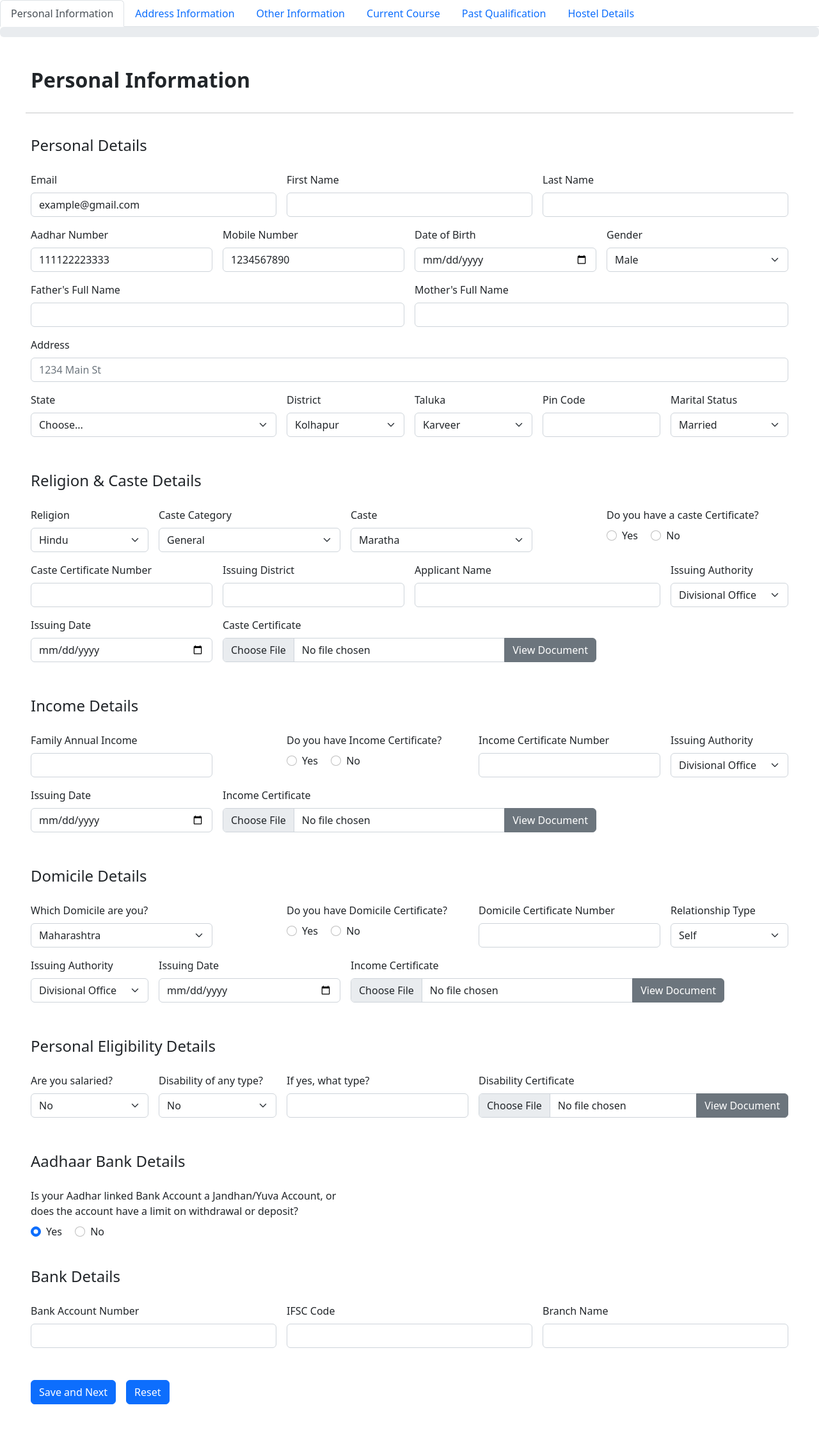
After one commit to siddhesh-desai/CollegeShip, a Node server app: page /user/pi in a window 1280 px wide. The commit adds this page. Shown: the whole page at 64% size. Run offline with Node 20, Linux system fonts and the light colour scheme; the visitor is signed in with stand-in values (Sample User, id 1); some libraries are stand-ins or nearby versions.

Commit message:
add pi route

```diff
--- a/user/app.js
+++ b/user/app.js
@@ -24,4 +24,8 @@ mongoose.connect(dbURI, { useNewUrlParser: true, useUnifiedTopology: true, useCr
 app.get('*', checkUser);
 app.get('/', (req, res) => res.render('home'));
 app.get('/dashboard', requireAuth, (req, res) => res.render('userDashboard'));
+app.get("/user/pi", requireAuth, (req, res) => {
+  console.log(req.user.id)
+  res.render("personalInformation")
+})
 app.use(authRoutes);
--- a/user/middleware/authMiddleware.js
+++ b/user/middleware/authMiddleware.js
@@ -11,7 +11,8 @@ const requireAuth = (req, res, next) => {
         console.log(err.message);
         res.redirect('/login');
       } else {
-        console.log(decodedToken);
+        // console.log(decodedToken);
+        req.user = decodedToken
         next();
       }
     });
--- a/user/views/home.ejs
+++ b/user/views/home.ejs
@@ -7,7 +7,7 @@
   <div class="headings">
     <h2>CollegeShip</h2>
     <h3></h3>
-    <a href="/dashboard" class="btn">Apply for Scholarship</a>
+    <a href="/user/pi" class="btn">Apply for Scholarship</a>
   </div>
 </header>
 
--- /dev/null
+++ b/user/views/personalInformation.ejs
@@ -0,0 +1,446 @@
+<!DOCTYPE html>
+<html lang="en">
+
+<head>
+    <meta charset="utf-8" />
+    <meta name="viewport" content="width=device-width, initial-scale=1" />
+    <title>Personal Information</title>
+    <link href="https://cdn.jsdelivr.net/npm/bootstrap@5.2.0-beta1/dist/css/bootstrap.min.css" rel="stylesheet"
+        integrity="sha384-0evHe/X+R7YkIZDRvuzKMRqM+OrBnVFBL6DOitfPri4tjfHxaWutUpFmBp4vmVor" crossorigin="anonymous" />
+</head>
+
+<body>
+    <ul class="nav nav-tabs">
+        <li class="nav-item">
+            <a class="nav-link active" aria-current="page" href="#">Personal Information</a>
+        </li>
+        <li class="nav-item">
+            <a class="nav-link" href="#">Address Information</a>
+        </li>
+        <li class="nav-item">
+            <a class="nav-link" href="#">Other Information</a>
+        </li>
+        <li class="nav-item">
+            <a class="nav-link" href="#">Current Course</a>
+        </li>
+        <li class="nav-item">
+            <a class="nav-link" href="#">Past Qualification</a>
+        </li>
+        <li class="nav-item">
+            <a class="nav-link" href="#">Hostel Details</a>
+        </li>
+    </ul>
+
+    <div class="progress">
+        <div class="progress-bar" role="progressbar" style="width: 0%" aria-valuenow="25" aria-valuemin="0"
+            aria-valuemax="100">
+            0% Completed
+        </div>
+    </div>
+
+    <div class="card-body p-4 p-sm-5">
+        <form class="row g-3">
+            <legend>
+                <h2><b>Personal Information</b></h2>
+            </legend>
+            <hr />
+            <legend>Personal Details</legend>
+            <div class="col-md-4">
+                <label for="inputEmail4" class="form-label">Email</label>
+                <input type="email" class="form-control" value="example@gmail.com" id="inputEmail4" readonly />
+            </div>
+            <div class="col-md-4">
+                <label for="inputPassword4" class="form-label">First Name</label>
+                <input type="text" class="form-control" id="inputname4" required />
+            </div>
+            <div class="col-md-4">
+                <label for="inputPassword4" class="form-label">Last Name</label>
+                <input type="text" class="form-control" id="inputname5" />
+            </div>
+            <div class="col-md-3">
+                <label for="inputZip" class="form-label">Aadhar Number</label>
+                <input type="text" class="form-control" value="111122223333" id="inputZip" readonly />
+            </div>
+            <div class="col-md-3">
+                <label for="inputZip" class="form-label">Mobile Number</label>
+                <input type="text" class="form-control" value="1234567890" id="inputZip" readonly />
+            </div>
+            <div class="col-md-3">
+                <label for="inputZip" class="form-label">Date of Birth</label>
+                <input type="date" class="form-control" id="inputZip" />
+            </div>
+            <div class="col-md-3">
+                <label for="inputState" class="form-label">Gender</label>
+                <select id="inputState" class="form-select">
+                    <option>Male</option>
+                    <option>Female</option>
+                    <option>Others</option>
+                </select>
+            </div>
+            <div class="col-md-6">
+                <label for="inputPassword4" class="form-label">Father's Full Name</label>
+                <input type="text" class="form-control" id="inputname5" />
+            </div>
+            <div class="col-md-6">
+                <label for="inputPassword4" class="form-label">Mother's Full Name</label>
+                <input type="text" class="form-control" id="inputname5" />
+            </div>
+            <div class="col-12">
+                <label for="inputAddress" class="form-label">Address</label>
+                <input type="text" class="form-control" id="inputAddress" placeholder="1234 Main St" />
+            </div>
+
+            <div class="col-md-4">
+                <label for="inputState" class="form-label">State</label>
+                <select id="inputState" class="form-select">
+                    <option selected>Choose...</option>
+                    <option>Maharshtra</option>
+                    <option>Tamil Nadu</option>
+                </select>
+            </div>
+
+            <div class="col-md-2">
+                <label for="inputZip" class="form-label">District</label>
+                <select id="inputState" class="form-select">
+                    <option>Kolhapur</option>
+                    <option>Amhednagar</option>
+                    <option>Pune</option>
+                </select>
+            </div>
+
+            <div class="col-md-2">
+                <label for="inputZip" class="form-label">Taluka</label>
+                <select id="inputState" class="form-select">
+                    <option>Karveer</option>
+                    <option>Ichalkaranji</option>
+                    <option>Hatkalangle</option>
+                </select>
+            </div>
+
+            <div class="col-md-2">
+                <label for="inputZip" class="form-label">Pin Code</label>
+                <input type="text" class="form-control" id="inputZip" />
+            </div>
+
+            <div class="col-md-2">
+                <label for="inputState" class="form-label">Marital Status</label>
+                <select id="inputState" class="form-select">
+                    <option>Married</option>
+                    <option>Unmarried</option>
+                    <option>Divorcee</option>
+                </select>
+            </div>
+
+            <br />
+            <br />
+            <br />
+            <br />
+            <br />
+            <legend>Religion & Caste Details</legend>
+
+            <div class="col-md-2">
+                <label for="inputState" class="form-label">Religion</label>
+                <select id="inputState" class="form-select">
+                    <option>Hindu</option>
+                    <option>Islam</option>
+                    <option>Cristian</option>
+                    <option>Sikh</option>
+                </select>
+            </div>
+
+            <div class="col-md-3">
+                <label for="inputState" class="form-label">Caste Category</label>
+                <select id="inputState" class="form-select">
+                    <option>General</option>
+                    <option>ST</option>
+                    <option>SC</option>
+                    <option>SBC</option>
+                    <option>OBC</option>
+                </select>
+            </div>
+
+            <div class="col-md-3">
+                <label for="inputState" class="form-label">Caste</label>
+                <select id="inputState" class="form-select">
+                    <option>Maratha</option>
+                    <option>Gond</option>
+                    <option>Brahmin</option>
+                </select>
+            </div>
+
+            <div class="col-md-1"></div>
+
+            <div class="col-md-3">
+                <label for="inputState" class="form-label">Do you have a caste Certificate?</label>
+                <br />
+                <div class="form-check form-check-inline">
+                    <input class="form-check-input" type="radio" name="exampleRadios" id="exampleRadios1"
+                        value="option1" checked />
+                    <label class="form-check-label" for="exampleRadios1"> Yes </label>
+                </div>
+                <div class="form-check form-check-inline">
+                    <input class="form-check-input" type="radio" name="exampleRadios" id="exampleRadios2"
+                        value="option2" />
+                    <label class="form-check-label" for="exampleRadios2"> No </label>
+                </div>
+            </div>
+
+            <div class="col-md-3">
+                <label for="inputZip" class="form-label">Caste Certificate Number</label>
+                <input type="text" class="form-control" id="inputZip" />
+            </div>
+
+            <div class="col-md-3">
+                <label for="inputZip" class="form-label">Issuing District</label>
+                <input type="text" class="form-control" id="inputZip" />
+            </div>
+
+            <div class="col-md-4">
+                <label for="inputPassword4" class="form-label">Applicant Name</label>
+                <input type="text" class="form-control" id="inputname5" />
+            </div>
+
+            <div class="col-md-2">
+                <label for="inputZip" class="form-label">Issuing Authority</label>
+                <select id="inputState" class="form-select">
+                    <option>Divisional Office</option>
+                    <option>Sub-divisional office</option>
+                </select>
+            </div>
+
+            <div class="col-md-3">
+                <label for="inputZip" class="form-label">Issuing Date</label>
+                <input type="date" class="form-control" id="inputZip" />
+            </div>
+            <div class="col-md-6">
+                <label for="inputZip" class="form-label">Caste Certificate</label><br />
+                <div class="input-group">
+                    <input type="file" class="form-control" id="inputGroupFile02" />
+                    <button type="view" class="btn btn-secondary">View Document</button>
+                </div>
+            </div>
+
+            <div class="col-md-2"></div>
+
+            <br />
+            <br />
+            <br />
+            <br />
+            <br />
+            <legend>Income Details</legend>
+
+            <div class="col-md-3">
+                <label for="inputZip" class="form-label">Family Annual Income</label>
+                <input type="text" class="form-control" id="inputZip" />
+            </div>
+            <div class="col-md-1"></div>
+
+            <div class="col-md-3">
+                <label for="inputState" class="form-label">Do you have Income Certificate?</label>
+                <br />
+                <div class="form-check form-check-inline">
+                    <input class="form-check-input" type="radio" name="exampleRadios" id="exampleRadios1"
+                        value="option1" checked />
+                    <label class="form-check-label" for="exampleRadios1"> Yes </label>
+                </div>
+                <div class="form-check form-check-inline">
+                    <input class="form-check-input" type="radio" name="exampleRadios" id="exampleRadios2"
+                        value="option2" />
+                    <label class="form-check-label" for="exampleRadios2"> No </label>
+                </div>
+            </div>
+
+            <div class="col-md-3">
+                <label for="inputZip" class="form-label">Income Certificate Number</label>
+                <input type="text" class="form-control" id="inputZip" />
+            </div>
+
+            <div class="col-md-2">
+                <label for="inputZip" class="form-label">Issuing Authority</label>
+                <select id="inputState" class="form-select">
+                    <option>Divisional Office</option>
+                    <option>Sub-divisional office</option>
+                </select>
+            </div>
+
+            <div class="col-md-3">
+                <label for="inputZip" class="form-label">Issuing Date</label>
+                <input type="date" class="form-control" id="inputZip" />
+            </div>
+
+            <div class="col-md-6">
+                <label for="inputZip" class="form-label">Income Certificate</label><br />
+                <div class="input-group">
+                    <input type="file" class="form-control" id="inputGroupFile02" />
+                    <button type="view" class="btn btn-secondary">View Document</button>
+                </div>
+            </div>
+            <div class="col-md-2"></div>
+
+            <br />
+            <br />
+            <br />
+            <br />
+            <br />
+            <legend>Domicile Details</legend>
+
+            <div class="col-md-3">
+                <label for="inputState" class="form-label">Which Domicile are you?</label>
+                <select id="inputState" class="form-select">
+                    <option>Maharashtra</option>
+                    <option>Tamil Nadu</option>
+                    <option>Kashmir</option>
+                </select>
+            </div>
+            <div class="col-md-1"></div>
+
+            <div class="col-md-3">
+                <label for="inputState" class="form-label">Do you have Domicile Certificate?</label>
+                <br />
+                <div class="form-check form-check-inline">
+                    <input class="form-check-input" type="radio" name="exampleRadios" id="exampleRadios1"
+                        value="option1" checked />
+                    <label class="form-check-label" for="exampleRadios1"> Yes </label>
+                </div>
+                <div class="form-check form-check-inline">
+                    <input class="form-check-input" type="radio" name="exampleRadios" id="exampleRadios2"
+                        value="option2" />
+                    <label class="form-check-label" for="exampleRadios2"> No </label>
+                </div>
+            </div>
+
+            <div class="col-md-3">
+                <label for="inputZip" class="form-label">Domicile Certificate Number</label>
+                <input type="text" class="form-control" id="inputZip" />
+            </div>
+
+            <div class="col-md-2">
+                <label for="inputState" class="form-label">Relationship Type</label>
+                <select id="inputState" class="form-select">
+                    <option>Self</option>
+                    <option>Parent</option>
+                    <option>Grandparent</option>
+                </select>
+            </div>
+
+            <div class="col-md-2">
+                <label for="inputZip" class="form-label">Issuing Authority</label>
+                <select id="inputState" class="form-select">
+                    <option>Divisional Office</option>
+                    <option>Sub-divisional office</option>
+                </select>
+            </div>
+
+            <div class="col-md-3">
+                <label for="inputZip" class="form-label">Issuing Date</label>
+                <input type="date" class="form-control" id="inputZip" />
+            </div>
+
+            <div class="col-md-6">
+                <label for="inputZip" class="form-label">Income Certificate</label><br />
+                <div class="input-group">
+                    <input type="file" class="form-control" id="inputGroupFile02" />
+                    <button type="view" class="btn btn-secondary">View Document</button>
+                </div>
+            </div>
+
+            <br />
+            <br />
+            <br />
+            <br />
+            <br />
+            <legend>Personal Eligibility Details</legend>
+
+            <div class="col-md-2">
+                <label for="inputState" class="form-label">Are you salaried?</label>
+                <select id="inputState" class="form-select">
+                    <option>No</option>
+                    <option>Yes</option>
+                </select>
+            </div>
+
+            <div class="col-md-2">
+                <label for="inputState" class="form-label">Disability of any type?</label>
+                <select id="inputState" class="form-select">
+                    <option>No</option>
+                    <option>Yes</option>
+                </select>
+            </div>
+
+            <div class="col-md-3">
+                <label for="inputZip" class="form-label">If yes, what type?</label>
+                <input type="text" class="form-control" id="inputZip" />
+            </div>
+
+            <div class="col-md-5">
+                <label for="inputZip" class="form-label">Disability Certificate</label><br />
+                <div class="input-group">
+                    <input type="file" class="form-control" id="inputGroupFile02" />
+                    <button type="view" class="btn btn-secondary">View Document</button>
+                </div>
+            </div>
+
+            <br />
+            <br />
+            <br />
+            <br />
+            <br />
+            <legend>Aadhaar Bank Details</legend>
+
+            <div class="col-md-5">
+                <label for="inputState" class="form-label">Is your Aadhar linked Bank Account a Jandhan/Yuva Account, or
+                    does
+                    the account have a limit on withdrawal or deposit?</label>
+                <br />
+                <div class="form-check form-check-inline">
+                    <input class="form-check-input" type="radio" name="exampleRadios" id="exampleRadios1"
+                        value="option1" checked />
+                    <label class="form-check-label" for="exampleRadios1"> Yes </label>
+                </div>
+                <div class="form-check form-check-inline">
+                    <input class="form-check-input" type="radio" name="exampleRadios" id="exampleRadios2"
+                        value="option2" />
+                    <label class="form-check-label" for="exampleRadios2"> No </label>
+                </div>
+            </div>
+            <div class="col-md-7"></div>
+            <br />
+            <br />
+            <br />
+            <br />
+            <br />
+            <legend>Bank Details</legend>
+
+            <div class="col-md-4">
+                <label for="inputZip" class="form-label">Bank Account Number</label>
+                <input type="text" class="form-control" id="inputZip" />
+            </div>
+
+            <div class="col-md-4">
+                <label for="inputZip" class="form-label">IFSC Code</label>
+                <input type="text" class="form-control" id="inputZip" />
+            </div>
+
+            <div class="col-md-4">
+                <label for="inputZip" class="form-label">Branch Name</label>
+                <input type="text" class="form-control" id="inputZip" />
+            </div>
+
+            <br />
+            <br />
+            <br />
+            <br />
+            <br />
+
+            <div class="d-grid" style="width: auto; align-items: center">
+                <button type="submit" class="btn btn-primary">Save and Next</button>
+            </div>
+
+            <div class="d-grid" style="width: auto; align-items: center">
+                <button type="reset" class="btn btn-primary">Reset</button>
+            </div>
+        </form>
+    </div>
+</body>
+
+</html>
```
